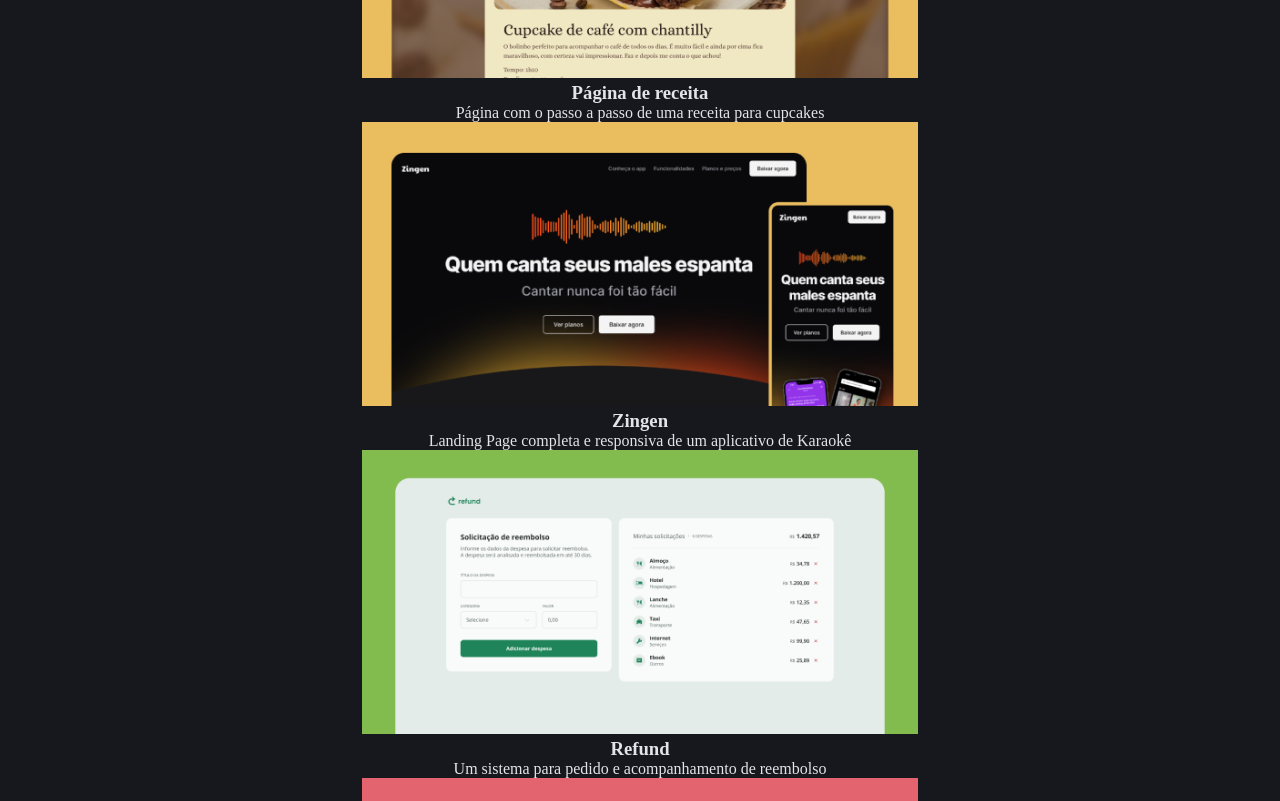
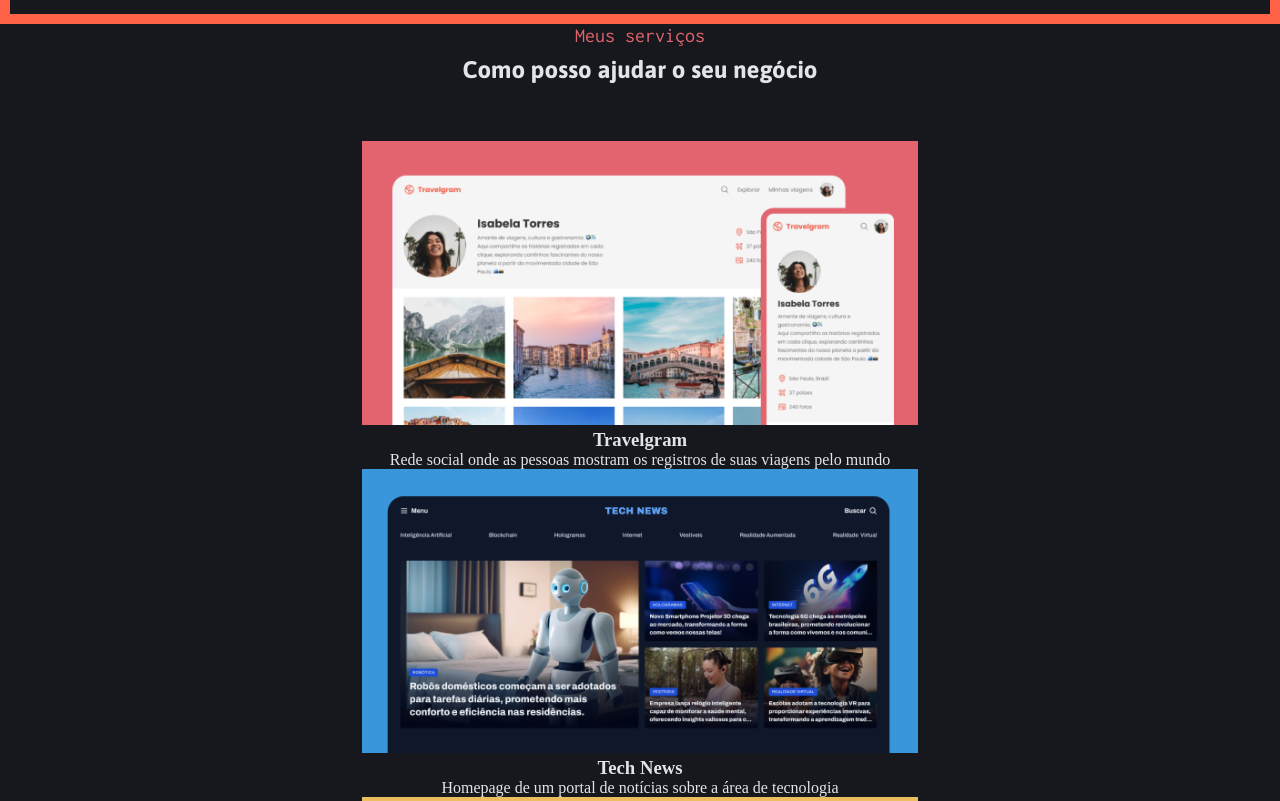
Before and after one commit to maurodiogodev/portfolio-dev, a plain HTML site: page index.html in a window 1280 px wide. Shown: the part 1660-2461 px from the top of the page. Drawn offline with Linux system fonts and the light colour scheme.

Commit message:
highlighted projects

```diff
--- a/index.html
+++ b/index.html
@@ -67,10 +67,12 @@
     <section class="projects">
         <div class="container">
             <div>
+                <div class="section-headings">
                     <p>Meu trabalho</p>
                     <h2>Veja os projetos em destaque</h2>
                 </div>
 
+                <div class="cards-wrapper">
                     <figure>
                         <img src="./assets/images/Thumbnail_Project-01.png" alt="">
                         <figcaption>
@@ -122,6 +124,42 @@
                         </figcaption>
                     </figure>
                 </div>
+            </div>
+        </div>
+    </section>
+
+    <section class="services">
+        <div class="container">
+            <div class="section-headings">
+                <p>Meus serviços</p>
+                <h2>Como posso ajudar o seu negócio</h2>
+            </div>
+
+            <figure>
+                <img src="./assets/images/Thumbnail_Project-01.png" alt="">
+                <figcaption>
+                    <h3>Travelgram</h3>
+                    <p>Rede social onde as pessoas mostram os registros de suas viagens pelo mundo</p>
+                </figcaption>
+            </figure>
+
+            <figure>
+                <img src="./assets/images/Thumbnail_Project-02.png" alt="">
+                <figcaption>
+                    <h3>Tech News</h3>
+                    <p>Homepage de um portal de notícias sobre a área de tecnologia</p>
+                </figcaption>
+            </figure>
+
+            <figure>
+                <img src="./assets/images/Thumbnail_Project-03.png" alt="">
+                <figcaption>
+                    <h3>Página de receita</h3>
+                    <p>Página com o passo a passo de uma receita para cupcakes</p>
+                </figcaption>
+            </figure>
+            </figure>
+        </div>
     </section>
 </body>
 
--- a/styles/global.css
+++ b/styles/global.css
@@ -47,6 +47,24 @@
     margin-inline: auto;
 }
 
+img {
+    max-width: 100%;
+    object-fit: cover;
+}
+
 ul {
     list-style: none;
 }
+
+.section-headings {
+    p {
+        font: var(--subtitle);
+        color: var(--red);
+        margin-bottom: 8px;
+    }
+
+    h2 {
+        font: var(--title-md);
+        margin-bottom: 5.6rem;
+    }
+}
--- a/styles/section-projects.css
+++ b/styles/section-projects.css
@@ -0,0 +1,47 @@
+.projects {
+    padding-block: 7.2rem 14.4rem;
+    border: 10px solid tomato;
+}
+
+.projects .cards-wrapper {
+    display: grid;
+    grid-template-columns: repeat(3, 1fr);
+    grid-auto-flow: row;
+    gap: 2.4rem;
+
+
+    figure {
+        padding: 1.2rem;
+        border-radius: 1.2rem;
+        background-color: var(--gray-300);
+
+        transition: border .3s;
+
+        img {
+            border-radius: 8px;
+        }
+
+        figcaption {
+            margin-top: 2rem;
+            text-align: left;
+
+            h3 {
+                font: var(--title-sm);
+                color: var(--gray-600);
+                margin-bottom: 8px;
+            }
+
+            p {
+                font: var(--text-sm);
+                color: var(--gray-500);
+                margin-bottom: 6px;
+            }
+        }
+
+    }
+
+    figure:hover {
+        border: 1.5px solid var(--gray-400);
+        cursor: pointer;
+    }
+}
```
Lines whose indentation alone changed are shown as unchanged.
